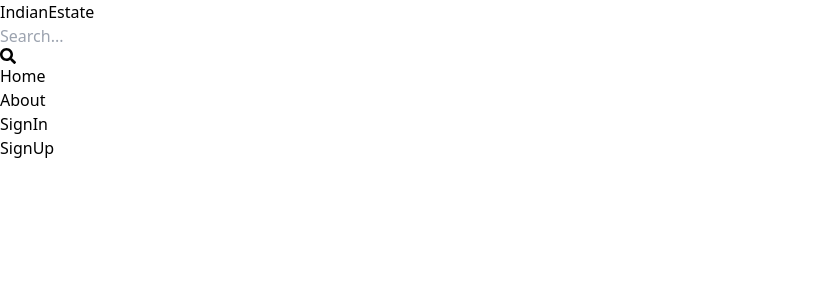
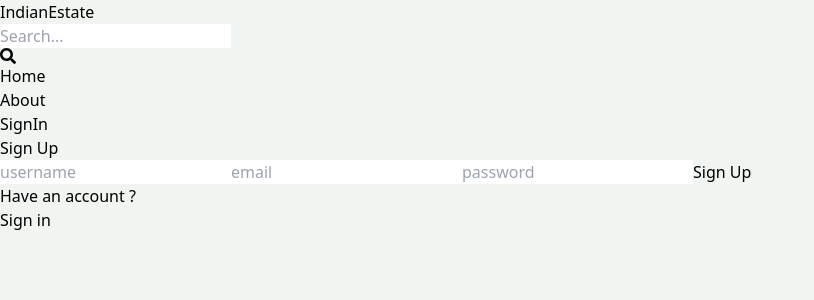
Before and after one commit to pandeydivyansh1803/mern-real-estate, a React (Vite) app in the folder client/: page /sign-up in a window 1280 px wide. Shown: the top 300 px of the page, without its empty margins (0-814 px from the left). Built offline with nearby package versions, Linux system fonts and the light colour scheme.

Commit message:
complete signup page ui

```diff
--- a/client/src/index.css
+++ b/client/src/index.css
@@ -1,3 +1,7 @@
 @tailwind base;
 @tailwind components;
 @tailwind utilities;
+
+body{
+    background-color: rgb(241,245,241);
+}
--- a/client/src/pages/SignUp.jsx
+++ b/client/src/pages/SignUp.jsx
@@ -1,7 +1,22 @@
 import React from 'react'
-
+import { useNavigate } from 'react-router-dom'
 export default function SignUp() {
+  const navigate = useNavigate();
   return (
-    <div>SignUp</div>
+    <div className='p-3 max-w-lg mx-auto'>
+      <h1 className='text-3xl text-center font semibold my-7'>Sign Up</h1>
+      <form className='flex flex-col gap-4'>
+        <input type = "text" placeholder='username' className='border p-3 rounded-lg' id='username'/>
+        <input type = "email" placeholder='email' className='border p-3 rounded-lg' id='email'/>
+        <input type = "password" placeholder='password' className='border p-3 rounded-lg' id='password'/>
+        <button className='bg-slate-700 text-white p-3 rounded-lg uppercase hover:opacity-95 disabled:opacity-80'>Sign Up</button>
+      </form>
+      <div className='flex gap-2 mt-5'>
+        <p>Have an account ?</p>
+        <span className='text-blue-700 cursor-pointer' onClick={()=>{
+          navigate("/sign-in")
+        }}>Sign in</span>
+      </div>
+    </div>
   )
 }
```
